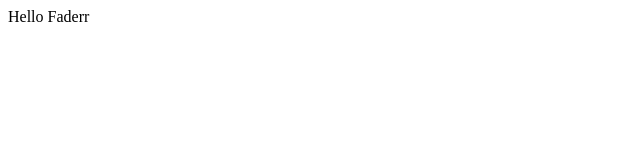
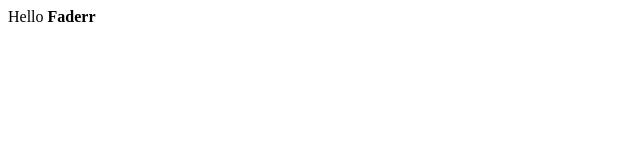
Before and after one commit to faderrblak/React-tutorial, a React (Create React App) app: page / in a window 1280 px wide. Shown: the top 160 px of the page, without its empty margins (0-640 px from the left). Built offline with nearby package versions, Linux system fonts and the light colour scheme.

Commit message:
bolded name

```diff
--- a/src/index.js
+++ b/src/index.js
@@ -2,7 +2,7 @@ import React from "react";
 import ReactDOM from "react-dom";
 
 function Hi() {
-  return <div> Hello Faderr</div>;
+  return <div> Hello <strong>Faderr</strong></div>;
 }
 
 ReactDOM.render(<Hi />, document.querySelector("#root"));
```
